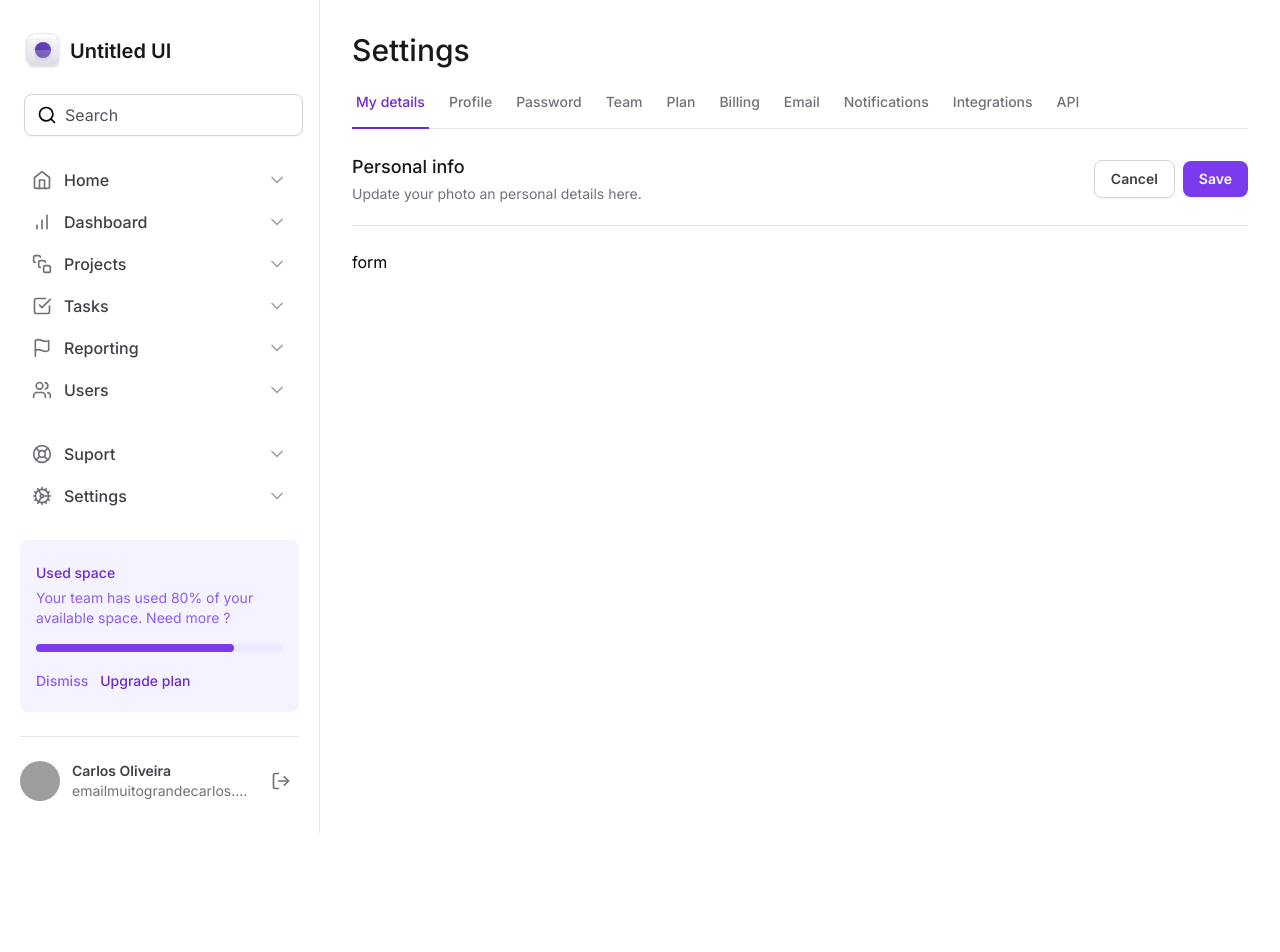
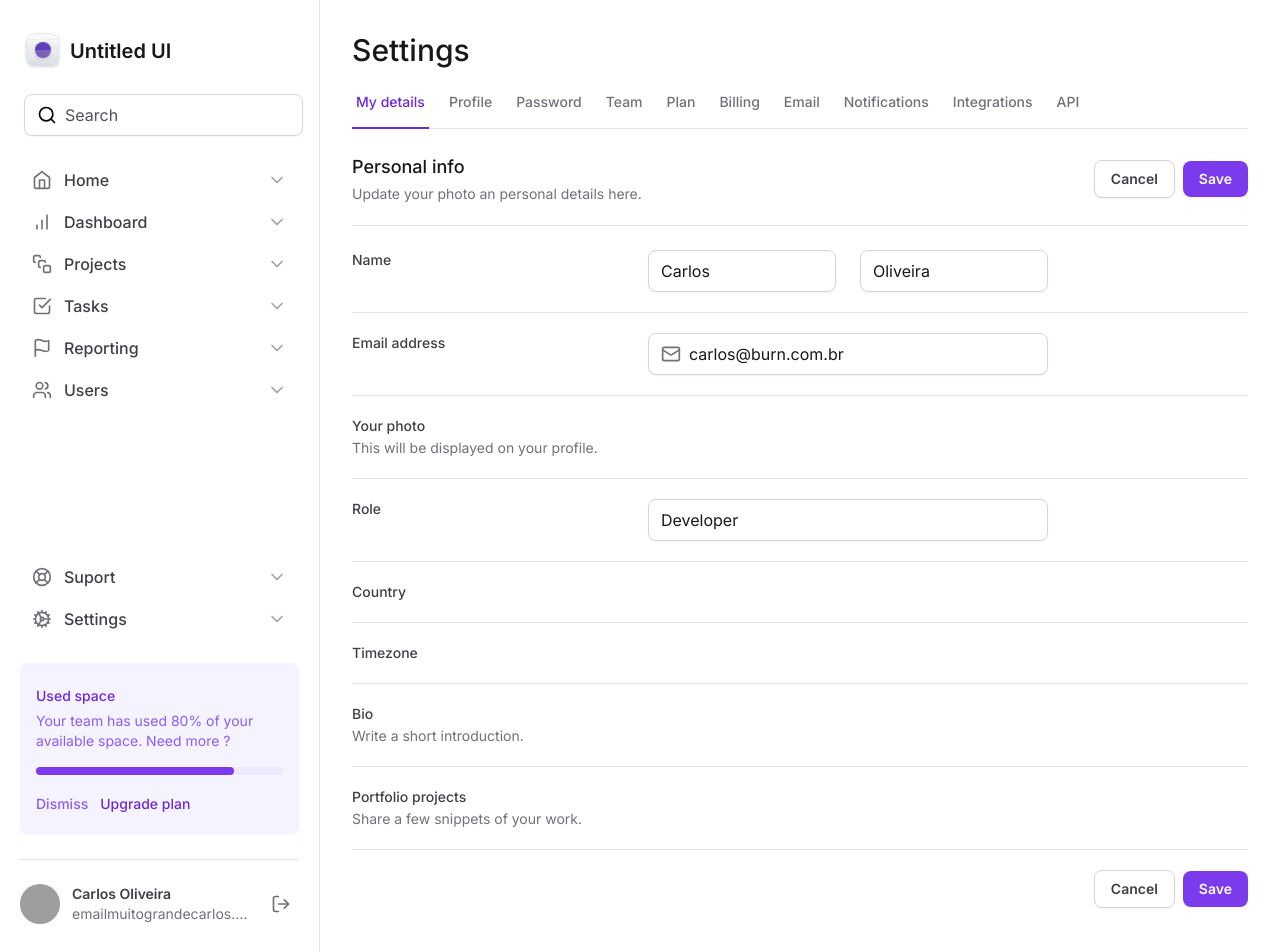
Before and after one commit to burn-c/tailwind-next, a Next.js app: page / in a window 1280 px wide. Shown: the top 952 px of the page. Before the commit the page ends 833 px from the top, so only its background shows below. Built offline with nearby package versions, Linux system fonts and the light colour scheme; grey boxes are pictures that could not be loaded.

Commit message:
feat(Home): adds form fields

```diff
--- a/src/app/page.tsx
+++ b/src/app/page.tsx
@@ -1,4 +1,6 @@
+import { InputRoot, InputControl, InputPrefix } from '@/components/Input'
 import SettingTabs from '@/components/SettingsTabs'
+import { Mail } from 'lucide-react'
 
 export default function Home() {
   return (
@@ -32,8 +34,126 @@
           </div>
         </div>
 
-        <form id="settings" className="mt-6 flex flex-col">
-          form
+        <form
+          id="settings"
+          className="mt-6 flex w-full flex-col gap-5 divide-y divide-zinc-200"
+        >
+          <div className="grid-cols-form grid gap-3">
+            <label
+              htmlFor="firstName"
+              className=" text-sm font-medium text-zinc-700"
+            >
+              Name
+            </label>
+            <div className="grid grid-cols-2 gap-6">
+              <InputRoot>
+                <InputControl id="firstName" defaultValue="Carlos" />
+              </InputRoot>
+
+              <InputRoot>
+                <InputControl defaultValue="Oliveira" />
+              </InputRoot>
+            </div>
+          </div>
+
+          <div className="grid-cols-form grid gap-3 pt-5">
+            <label
+              htmlFor="email"
+              className="text-sm font-medium text-zinc-700"
+            >
+              Email address
+            </label>
+            <InputRoot>
+              <InputPrefix>
+                <Mail className="h-5 w-5 text-zinc-500" />
+              </InputPrefix>
+              <InputControl
+                id="email"
+                type="email"
+                defaultValue="carlos@burn.com.br"
+              />
+            </InputRoot>
+          </div>
+
+          <div className="grid-cols-form grid gap-3 pt-5">
+            <label
+              htmlFor="email"
+              className="text-sm font-medium text-zinc-700"
+            >
+              Your photo
+              <span className="mt-0.5 block text-sm font-normal text-zinc-500">
+                This will be displayed on your profile.
+              </span>
+            </label>
+            <div />
+          </div>
+
+          <div className="grid-cols-form grid gap-3 pt-5">
+            <label htmlFor="role" className="text-sm font-medium text-zinc-700">
+              Role
+            </label>
+            <InputRoot>
+              <InputControl id="role" defaultValue="Developer" />
+            </InputRoot>
+          </div>
+
+          <div className="grid-cols-form grid gap-3 pt-5">
+            <label
+              htmlFor="country"
+              className="text-sm font-medium text-zinc-700"
+            >
+              Country
+            </label>
+            <div />
+          </div>
+
+          <div className="grid-cols-form grid gap-3 pt-5">
+            <label
+              htmlFor="timezone"
+              className="text-sm font-medium text-zinc-700"
+            >
+              Timezone
+            </label>
+            <div />
+          </div>
+
+          <div className="grid-cols-form grid gap-3 pt-5">
+            <label htmlFor="bio" className="text-sm font-medium text-zinc-700">
+              Bio
+              <span className="mt-0.5 block text-sm font-normal text-zinc-500">
+                Write a short introduction.
+              </span>
+            </label>
+            <div />
+          </div>
+
+          <div className="grid-cols-form grid gap-3 pt-5">
+            <label
+              htmlFor="projects"
+              className="text-sm font-medium text-zinc-700"
+            >
+              Portfolio projects
+              <span className="mt-0.5 block text-sm font-normal text-zinc-500">
+                Share a few snippets of your work.
+              </span>
+            </label>
+            <div />
+          </div>
+
+          <div className="flex items-center justify-end gap-2 pt-5">
+            <button
+              type="button"
+              className="rounded-lg border border-zinc-300 px-4 py-2 text-sm font-semibold text-zinc-700 shadow-sm hover:bg-zinc-50"
+            >
+              Cancel
+            </button>
+            <button
+              type="submit"
+              className="rounded-lg bg-violet-600 px-4 py-2 text-sm font-semibold text-white shadow-sm hover:bg-violet-700"
+            >
+              Save
+            </button>
+          </div>
         </form>
       </div>
     </>
--- a/tailwind.config.ts
+++ b/tailwind.config.ts
@@ -7,6 +7,7 @@
       gridTemplateColumns: {
         app: 'minmax(18rem, 20rem) 1fr',
         profile: 'max-content 1fr max-content',
+        form: 'minmax(7.5rem, 17.5rem) minmax(25rem, 1fr) minmax(0, 15rem)',
       },
 
       maxWidth: {
```
